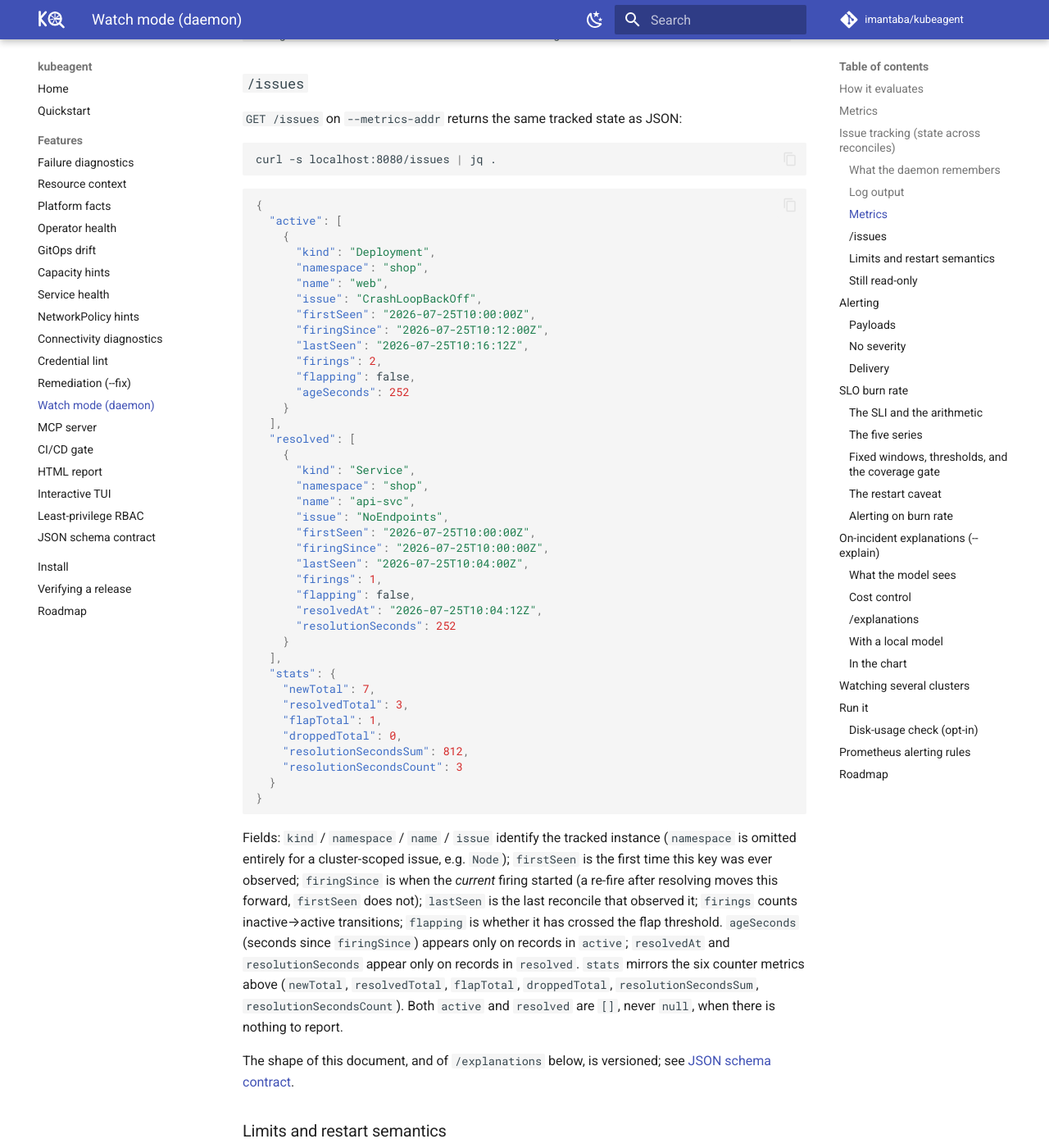
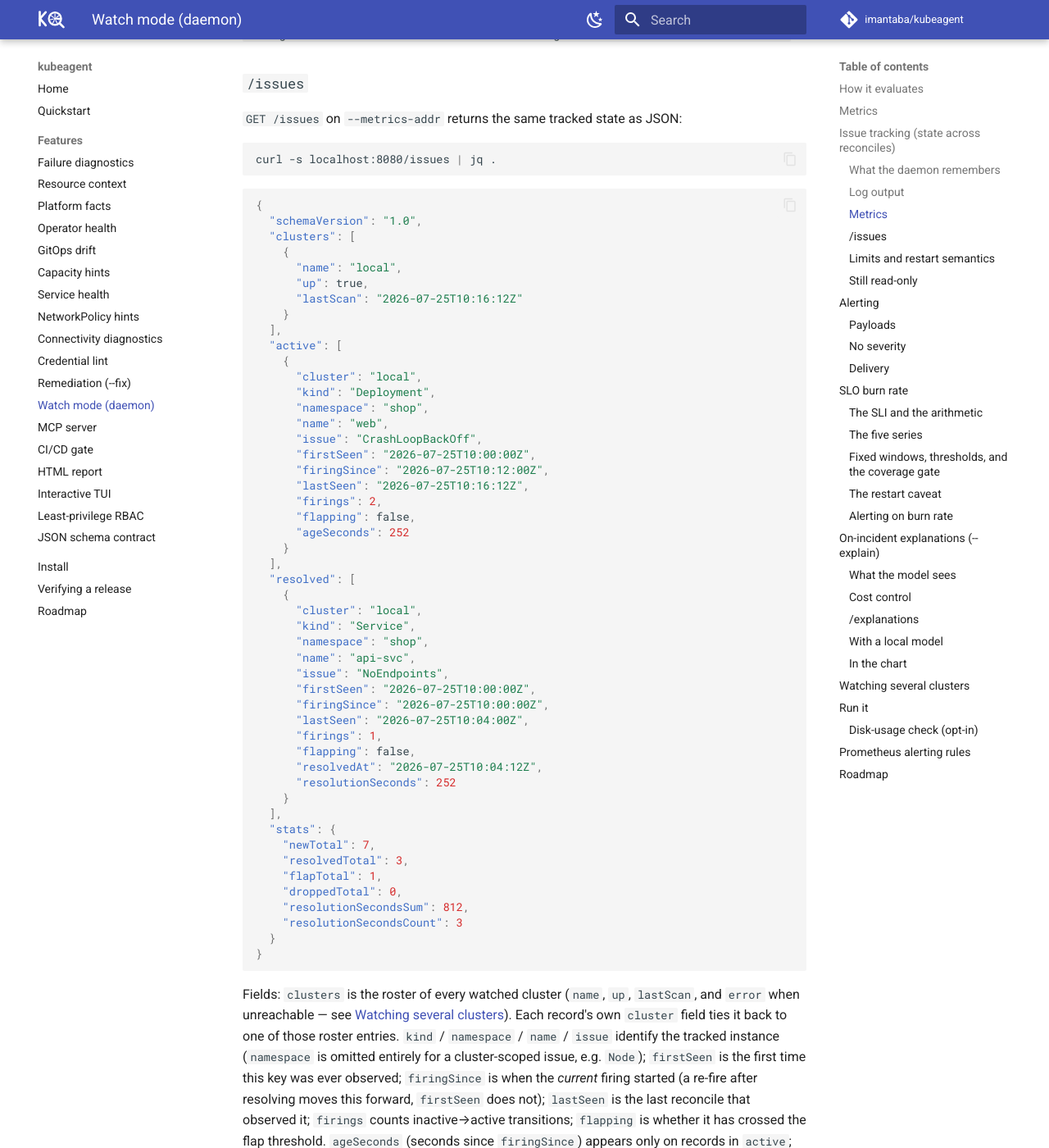
Before and after one commit to imantaba/kubeagent, an MkDocs documentation site: the page built from website/docs/features/watch-mode.md, in a window 1280 px wide and 1400 px high, scrolled down 4199 px. Shown: the whole window at 82% size. Built offline with MkDocs 1.6.1 and Material for MkDocs 9.7.7, drawn with Linux system fonts in a browser that asks for light colours; comment, search, counter and statistics services are not loaded.

Commit message:
docs: refresh stale JSON examples for the versioned schema contract
Three pre-existing doc examples still showed the pre-schemaVersion output
shape: gate --output json (missing schemaVersion, contradicting the
sentence added just below it), rbac check --output json (still the old
bare array), and the watch daemon's /issues example (missing
schemaVersion, the clusters roster, and the per-record cluster field).
Replaced each with a real captured shape from the built binary and kept
the page's existing narrative values and conventions.

Also point the offline-validation example in json-schema.md at the
schema files already committed under website/docs/schemas/ (and at
`kubeagent schema scan`, byte-identical per TestSchemaDrift), since the
published URL 404s until this site redeploys; kept the remote form for
after that.

Signed-off-by: imantaba <itn.taba@gmail.com>

````diff
--- a/website/docs/features/watch-mode.md
+++ b/website/docs/features/watch-mode.md
@@ -134,8 +134,17 @@ curl -s localhost:8080/issues | jq .
 
 ```json
 {
+  "schemaVersion": "1.0",
+  "clusters": [
+    {
+      "name": "local",
+      "up": true,
+      "lastScan": "2026-07-25T10:16:12Z"
+    }
+  ],
   "active": [
     {
+      "cluster": "local",
       "kind": "Deployment",
       "namespace": "shop",
       "name": "web",
@@ -150,6 +159,7 @@ curl -s localhost:8080/issues | jq .
   ],
   "resolved": [
     {
+      "cluster": "local",
       "kind": "Service",
       "namespace": "shop",
       "name": "api-svc",
@@ -174,15 +184,19 @@ curl -s localhost:8080/issues | jq .
 }
 ```
 
-Fields: `kind` / `namespace` / `name` / `issue` identify the tracked instance
-(`namespace` is omitted entirely for a cluster-scoped issue, e.g. `Node`);
-`firstSeen` is the first time this key was ever observed; `firingSince` is
-when the *current* firing started (a re-fire after resolving moves this
-forward, `firstSeen` does not); `lastSeen` is the last reconcile that observed
-it; `firings` counts inactive→active transitions; `flapping` is whether it has
-crossed the flap threshold. `ageSeconds` (seconds since `firingSince`) appears
-only on records in `active`; `resolvedAt` and `resolutionSeconds` appear only
-on records in `resolved`. `stats` mirrors the six counter metrics above
+Fields: `clusters` is the roster of every watched cluster (`name`, `up`,
+`lastScan`, and `error` when unreachable — see
+[Watching several clusters](#watching-several-clusters)). Each record's own
+`cluster` field ties it back to one of those roster entries. `kind` /
+`namespace` / `name` / `issue` identify the tracked instance (`namespace` is
+omitted entirely for a cluster-scoped issue, e.g. `Node`); `firstSeen` is the
+first time this key was ever observed; `firingSince` is when the *current*
+firing started (a re-fire after resolving moves this forward, `firstSeen`
+does not); `lastSeen` is the last reconcile that observed it; `firings`
+counts inactive→active transitions; `flapping` is whether it has crossed the
+flap threshold. `ageSeconds` (seconds since `firingSince`) appears only on
+records in `active`; `resolvedAt` and `resolutionSeconds` appear only on
+records in `resolved`. `stats` mirrors the six counter metrics above
 (`newTotal`, `resolvedTotal`, `flapTotal`, `droppedTotal`,
 `resolutionSecondsSum`, `resolutionSecondsCount`). Both `active` and
 `resolved` are `[]`, never `null`, when there is nothing to report.
````
Also changed, not shown: website/docs/features/ci-gate.md (+1 -0 lines), website/docs/features/json-schema.md (+12 -1 lines), website/docs/features/rbac.md (+14 -8 lines).
